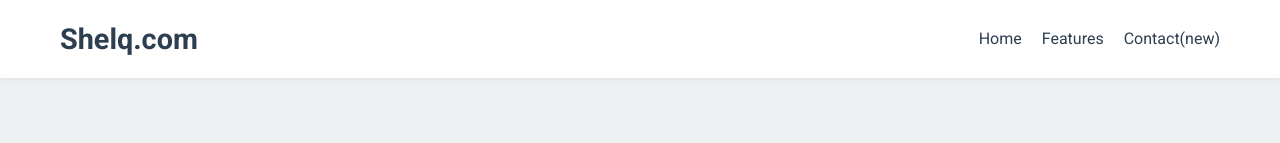
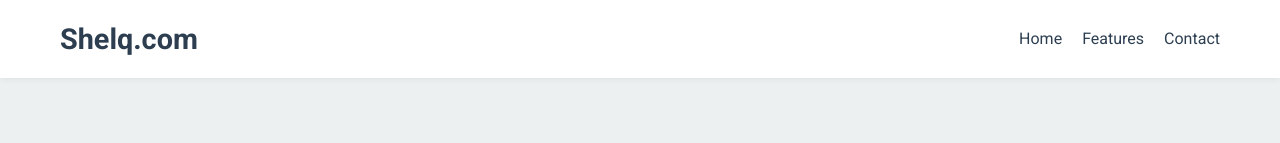
Before and after one commit to shelq007/shelq007.github.io, a plain HTML site: page index.html in a window 1280 px wide. Shown: the top 143 px of the page. Drawn offline with Linux system fonts and the light colour scheme; a script that the page names is missing.

Commit message:
removed identifier

```diff
--- a/index.html
+++ b/index.html
@@ -16,7 +16,7 @@
                 <ul>
                     <li><a href="#hero">Home</a></li>
                     <li><a href="#features">Features</a></li>
-                    <li><a href="#contact">Contact(new)</a></li>
+                    <li><a href="#contact">Contact</a></li>
                 </ul>
             </nav>
         </div>
```
